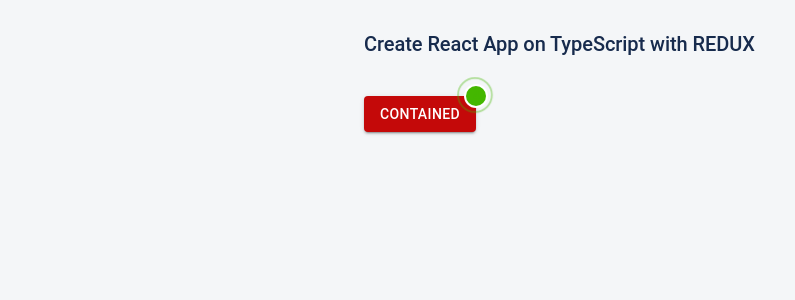
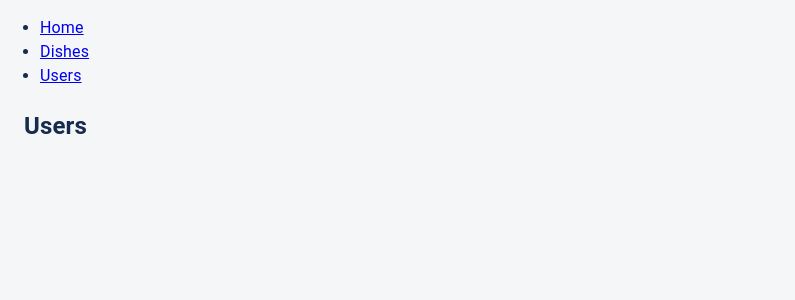
Before and after one commit to Albert1217/papay-react, a React (Create React App) app: page /users in a window 1280 px wide. Shown: the top 300 px of the page, without its empty margins (0-795 px from the left). Built offline with nearby package versions, Linux system fonts and the light colour scheme.

Commit message:
feat: cheking react router dom

```diff
--- a/package.json
+++ b/package.json
@@ -14,9 +14,11 @@
     "@types/node": "^17.0.45",
     "@types/react": "^18.2.14",
     "@types/react-dom": "^18.2.6",
+    "@types/react-router-dom": "^5.3.3",
     "react": "^18.2.0",
     "react-dom": "^18.2.0",
     "react-redux": "^8.1.1",
+    "react-router-dom": "5.3.3",
     "react-scripts": "5.0.1",
     "typescript": "^4.9.5",
     "web-vitals": "^2.1.4"
--- a/src/app/App.tsx
+++ b/src/app/App.tsx
@@ -1,26 +1,50 @@
+import { Box, Button, Container, Stack, Typography } from "@mui/material";
 import React from "react";
 import "../css/App.css";
-import { Box, Button, Container, Stack, Typography } from "@mui/material";
 import { RippleBadge } from "./MaterialTheme/styled";
+import { BrowserRouter as Router, Switch, Route, Link } from "react-router-dom";
+
+import Users from "./componenta /users";
+import Dishes from "./componenta /dishes";
 
 function App() {
   return (
-    <Container maxWidth="sm">
-      <Stack flexDirection={"column"}>
-        <Box sx={{ my: 4 }}>
-          <Typography variant="h4" component={"h1"} gutterBottom>
-            Create React App on TypeScript with REDUX
-          </Typography>
-        </Box>{" "}
-        <Box>
-          {" "}
-          <RippleBadge badgeContent={4}>
-            <Button variant="contained">Contained</Button>
-          </RippleBadge>
-        </Box>
-      </Stack>
-    </Container>
+    <Router>
+      <div>
+        <nav>
+          <ul>
+            <li>
+              <Link to="/">Home</Link>
+            </li>
+            <li>
+              <Link to="/dishes">Dishes</Link>
+            </li>
+            <li>
+              <Link to="/users">Users</Link>
+            </li>
+          </ul>
+        </nav>
+
+        <Switch>
+          <Route path="/dishes">
+            <Dishes />
+          </Route>
+          <Route path="/users">
+            <Users />
+          </Route>
+          <Route path="/">
+            <Container>
+              <Home />
+            </Container>
+          </Route>
+        </Switch>
+      </div>
+    </Router>
   );
 }
 
 export default App;
+
+function Home() {
+  return <h2>Home</h2>;
+}
--- /dev/null
+++ b/src/app/componenta /dishes.tsx
@@ -0,0 +1,13 @@
+import { Box, Button, Container, Stack, Typography } from "@mui/material";
+import React from "react";
+import App from "../App";
+
+function Dishes() {
+  return (
+    <Container>
+      <h2>Dishes</h2>
+    </Container>
+  );
+}
+
+export default Dishes;
--- /dev/null
+++ b/src/app/componenta /users.tsx
@@ -0,0 +1,13 @@
+import { Box, Button, Container, Stack, Typography } from "@mui/material";
+import React from "react";
+import App from "../App";
+
+function Users() {
+  return (
+    <Container>
+      <h2>Users</h2>
+    </Container>
+  );
+}
+
+export default Users;
```
Also changed, not shown: 2 other files (tests, documents, lock files or other folders).
